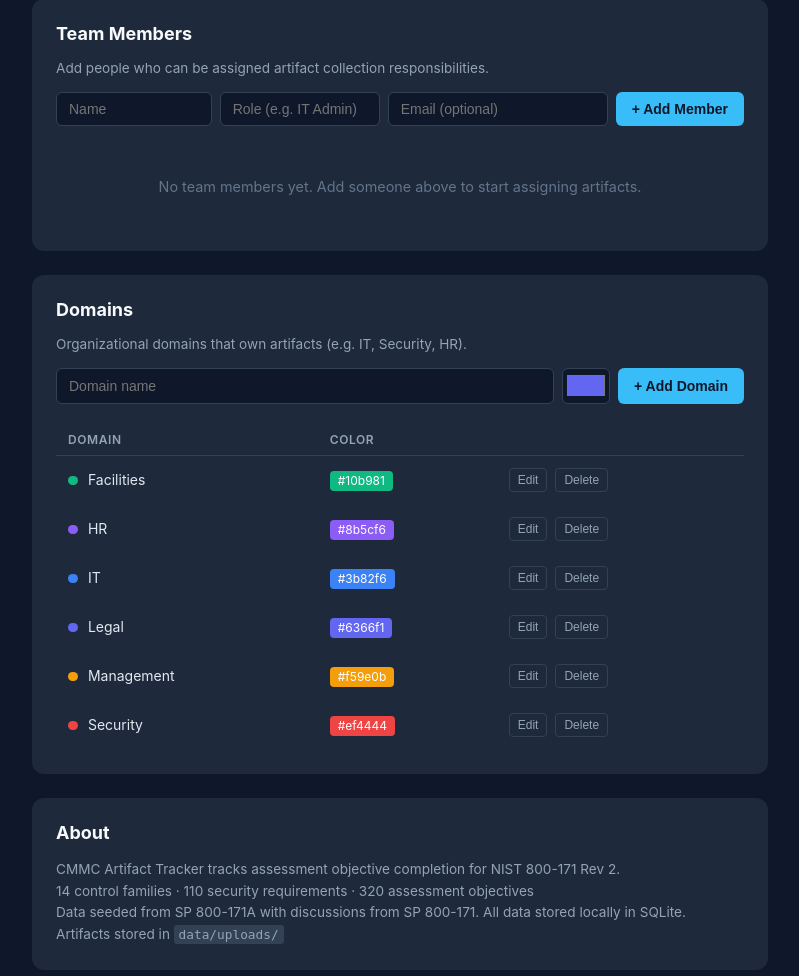
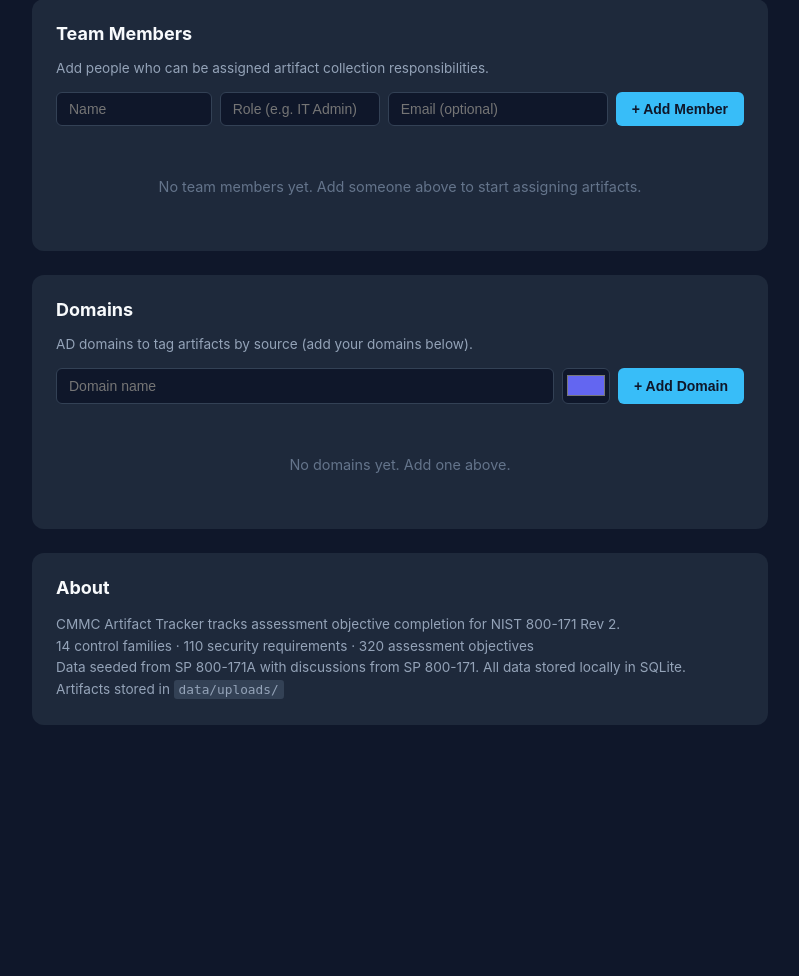
Before and after one commit to jonathancaruso/cmmc-tracker, a Flask app: page /config in a window 1280 px wide. Shown: the part 95-1071 px from the top of the page, without its empty margins (240-1039 px from the left). After the commit the page ends 820 px from the top, so only its background shows below. Run offline with Flask 3, Linux system fonts and the light colour scheme; data comes from the database, SQL or seed files in the repository; data that the repository does not hold is empty; parts of the project's set-up code (start-up, migrations or seed data) failed here and were passed over.

Commit message:
Remove default domains - user adds AD domains via config

```diff
--- a/app.py
+++ b/app.py
@@ -119,12 +119,7 @@ def init_db():
         except Exception:
             pass
 
-    # Seed default domains if table is empty
-    domain_count = conn.execute("SELECT COUNT(*) FROM domains").fetchone()[0]
-    if domain_count == 0:
-        for dname, dcolor in [("IT", "#3b82f6"), ("Security", "#ef4444"), ("Management", "#f59e0b"),
-                               ("HR", "#8b5cf6"), ("Facilities", "#10b981"), ("Legal", "#6366f1")]:
-            conn.execute("INSERT OR IGNORE INTO domains (name, color) VALUES (?, ?)", (dname, dcolor))
+    # No default domains — user adds their AD domains via config page
 
     conn.commit()
 
--- a/templates/config.html
+++ b/templates/config.html
@@ -104,7 +104,7 @@
 
         <div class="section">
             <h2>Domains</h2>
-            <p style="color:#94a3b8;font-size:0.85rem;margin-bottom:1rem;">Organizational domains that own artifacts (e.g. IT, Security, HR).</p>
+            <p style="color:#94a3b8;font-size:0.85rem;margin-bottom:1rem;">AD domains to tag artifacts by source (add your domains below).</p>
 
             <form class="add-form" onsubmit="addDomain(event)">
                 <input type="text" name="name" placeholder="Domain name" required>
```
